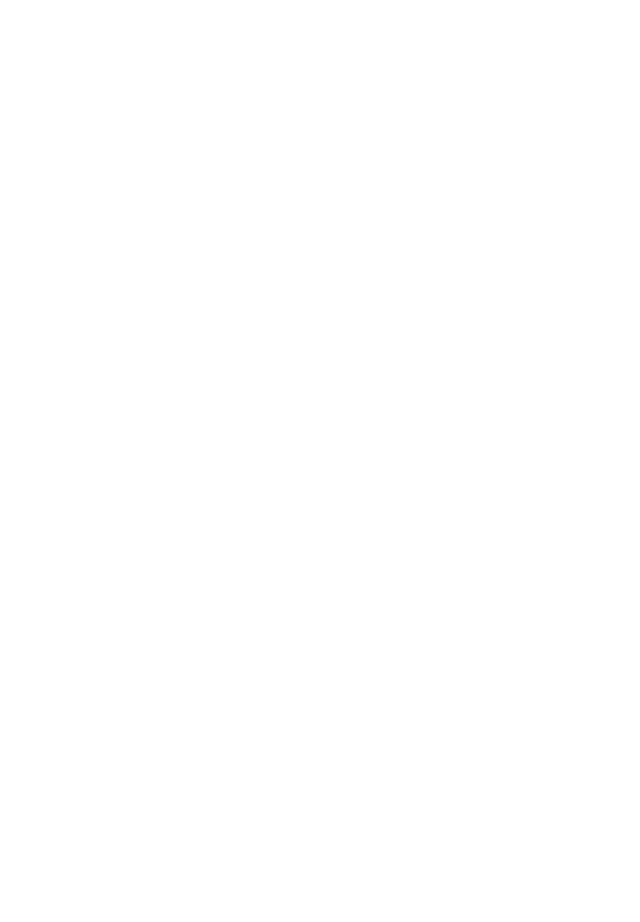
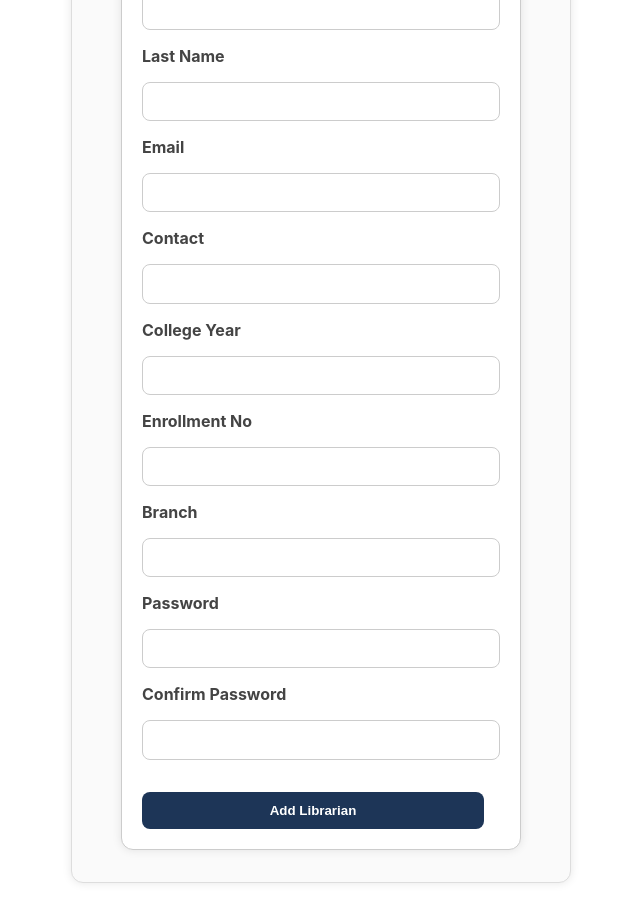
Before and after one commit to Poonam-dew/library-management-system, a React (Create React App) app: page /librarian/add-librarian in a window 1280 px wide. Before the commit this address had no page. Shown: the part 220-1142 px from the top of the page, without its empty margins (319-959 px from the left). Before the commit the page ends 800 px from the top, so only its background shows below. Built offline with nearby package versions, Linux system fonts and the light colour scheme.

Commit message:
addlibrarian and view all users created

```diff
--- a/src/App.js
+++ b/src/App.js
@@ -15,6 +15,7 @@ import ViewAllRequests from './Components/ViewAllRequests';
 import MyRequests from './Components/MyRequests';
 import MyIssuedBooks from './Components/MyIssuedBooks';
 import StudentProfile from './Components/StudentProfile';
+import AddLibrarianForm from './Components/AddLibrarianForm';
 
 
 
@@ -40,6 +41,8 @@ function App() {
         <Route path="/student/request" element={<MyRequests/>} />
          <Route path="/student/issued" element={<MyIssuedBooks/>} />
          <Route path="/student-profile" element={<StudentProfile/>} />
+          <Route path="/librarian/add-librarian" element={<AddLibrarianForm/>} />
+
 
       </Routes>
     </Router>
--- /dev/null
+++ b/src/Components/AddLibrarianForm.js
@@ -0,0 +1,107 @@
+// src/components/AddLibrarianForm.js
+import React, { useState } from 'react';
+import axios from 'axios';
+import '../styles/AddlibrarianForm.css';
+
+const AddLibrarianForm = () => {
+  const [formData, setFormData] = useState({
+    firstName: '',
+    lastName: '',
+    email: '',
+    contact: '',
+    password: '',
+    confirmPassword: '',
+    collegeYear: '',
+    enrollmentNo: '',
+    branch: '',
+  });
+
+  const [message, setMessage] = useState('');
+  const [error, setError] = useState('');
+
+  const handleChange = (e) => {
+    setFormData(prev => ({ ...prev, [e.target.name]: e.target.value }));
+  };
+
+  const handleSubmit = async (e) => {
+  e.preventDefault();
+  setMessage('');
+  setError('');
+
+  if (formData.password !== formData.confirmPassword) {
+    return setError('Passwords do not match');
+  }
+
+  try {
+    const token = localStorage.getItem('token');
+    const res = await axios.post('/api/librarian/add', {
+      ...formData,
+      role: 'librarian',
+    }, {
+      headers: {
+        Authorization: `Bearer ${token}`,
+      },
+    });
+
+    setMessage(res.data.message || 'Librarian added successfully');
+
+    // ✅ Reset form after success
+    setFormData({
+      firstName: '',
+      lastName: '',
+      email: '',
+      contact: '',
+      password: '',
+      confirmPassword: '',
+      collegeYear: '',
+      enrollmentNo: '',
+      branch: '',
+    });
+
+  } catch (err) {
+    setError(err.response?.data?.message || 'Failed to add librarian');
+  }
+};
+
+
+  return (
+    <div className="add-librarian-container">
+      <h2>Add New Librarian</h2>
+      <form onSubmit={handleSubmit} className="add-librarian-form">
+        <label>First Name</label>
+        <input type="text" name="firstName" required onChange={handleChange} />
+
+        <label>Last Name</label>
+        <input type="text" name="lastName" required onChange={handleChange} />
+
+        <label>Email</label>
+        <input type="email" name="email" required onChange={handleChange} />
+
+        <label>Contact</label>
+        <input type="text" name="contact" required onChange={handleChange} />
+
+        <label>College Year</label>
+        <input type="text" name="collegeYear" onChange={handleChange} />
+
+        <label>Enrollment No</label>
+        <input type="number" name="enrollmentNo" onChange={handleChange} />
+
+        <label>Branch</label>
+        <input type="text" name="branch" onChange={handleChange} />
+
+        <label>Password</label>
+        <input type="password" name="password" required onChange={handleChange} />
+
+        <label>Confirm Password</label>
+        <input type="password" name="confirmPassword" required onChange={handleChange} />
+
+        <button type="submit">Add Librarian</button>
+
+        {message && <p className="success">{message}</p>}
+        {error && <p className="error">{error}</p>}
+      </form>
+    </div>
+  );
+};
+
+export default AddLibrarianForm;
--- a/src/Components/ViewAllRequests.js
+++ b/src/Components/ViewAllRequests.js
@@ -120,7 +120,7 @@ const handleMarkReturned = async (id) => {
       <tr key={req._id}>
         <td>{req.book?.title}</td>
         <td>{req.book?.author}</td>
-        <td>{req.student?.name}</td>
+        <td>{req.student?.firstName} {req.student?.lastName}</td>
         <td>{req.student?.email}</td>
         <td>
           <span className={`status-label ${req.status}`}>
--- a/src/Components/ViewAllUsers.js
+++ b/src/Components/ViewAllUsers.js
@@ -5,6 +5,7 @@ import '../styles/ViewAllUsers.css';
 const ViewAllUsers = () => {
   const [users, setUsers] = useState([]);
   const [error, setError] = useState('');
+  const [roleFilter, setRoleFilter] = useState('all');
 
   useEffect(() => {
     fetchAllUsers();
@@ -14,9 +15,7 @@ const ViewAllUsers = () => {
     try {
       const token = localStorage.getItem('token');
       const res = await axios.get('/api/librarian/all-users', {
-        headers: {
-          Authorization: `Bearer ${token}`,
-        },
+        headers: { Authorization: `Bearer ${token}` },
       });
       setUsers(res.data);
     } catch {
@@ -24,12 +23,29 @@ const ViewAllUsers = () => {
     }
   };
 
+  const filteredUsers = roleFilter === 'all'
+    ? users
+    : users.filter((u) => u.role === roleFilter);
+
   return (
     <div className="view-all-container">
       <h2 className="view-all-title">All Registered Users</h2>
+
+      <div className="view-all-filters">
+        <label>Filter by Role:</label>
+        <select
+          value={roleFilter}
+          onChange={(e) => setRoleFilter(e.target.value)}
+        >
+          <option value="all">All</option>
+          <option value="student">Students</option>
+          <option value="librarian">Librarians</option>
+        </select>
+      </div>
+
       {error && <p className="view-all-error">{error}</p>}
 
-      {users.length === 0 ? (
+      {filteredUsers.length === 0 ? (
         <p className="view-all-message">No users found.</p>
       ) : (
         <table className="view-all-table">
@@ -44,7 +60,7 @@ const ViewAllUsers = () => {
             </tr>
           </thead>
           <tbody>
-            {users.map((u) => (
+            {filteredUsers.map((u) => (
               <tr key={u._id}>
                 <td>{u.firstName} {u.lastName}</td>
                 <td>{u.email}</td>
--- a/src/Pages/LibrarianDashboard.js
+++ b/src/Pages/LibrarianDashboard.js
@@ -54,6 +54,15 @@ const LibrarianDashboard = () => {
         </div>
       </div>
 
+       <div
+        className="collapsible-box"
+        onClick={() => navigate('/librarian/add-librarian')}
+      >
+        <div className="box-header">
+          <h3>Add Librarian</h3>
+        </div>
+      </div>
+
     </div>
   );
 };
--- /dev/null
+++ b/src/styles/AddlibrarianForm.css
@@ -0,0 +1,61 @@
+/* src/styles/AddLibrarianForm.css */
+.add-librarian-container {
+  max-width: 500px;
+  margin: 3rem auto;
+  padding: 2rem;
+  border: 1px solid #ddd;
+  border-radius: 12px;
+  background-color: #fafafa;
+  box-shadow: 0 0 10px rgba(0, 0, 0, 0.1);
+}
+
+.add-librarian-container h2 {
+  text-align: center;
+  margin-bottom: 1.5rem;
+  color: #1a1a1a;
+}
+
+.add-librarian-form {
+  display: flex;
+  flex-direction: column;
+  gap: 1rem;
+}
+
+.add-librarian-form label {
+  font-weight: bold;
+  color: #444;
+}
+
+.add-librarian-form input {
+  padding: 0.6rem;
+  border-radius: 8px;
+  border: 1px solid #ccc;
+  font-size: 1rem;
+}
+
+.add-librarian-form button {
+  margin-top: 1rem;
+  padding: 0.7rem;
+  background-color: #1d3557;
+  color: white;
+  border: none;
+  border-radius: 8px;
+  cursor: pointer;
+  font-weight: bold;
+}
+
+.add-librarian-form button:hover {
+  background-color: #457b9d;
+}
+
+.success {
+  color: green;
+  margin-top: 0.5rem;
+  text-align: center;
+}
+
+.error {
+  color: red;
+  margin-top: 0.5rem;
+  text-align: center;
+}
--- a/src/styles/ViewAllUsers.css
+++ b/src/styles/ViewAllUsers.css
@@ -1,38 +1,50 @@
 .view-all-container {
-  padding: 20px;
+  padding: 2rem;
+  max-width: 1100px;
+  margin: auto;
 }
 
 .view-all-title {
-  font-size: 1.5rem;
-  margin-bottom: 20px;
+  text-align: center;
+  margin-bottom: 1rem;
+  color: #1d3557;
+}
+
+.view-all-filters {
+  display: flex;
+  justify-content: flex-end;
+  margin-bottom: 1rem;
+  gap: 1rem;
+}
+
+.view-all-filters label {
+  font-weight: bold;
+}
+
+.view-all-table {
+  width: 100%;
+  border-collapse: collapse;
+  margin-top: 1rem;
+}
+
+.view-all-table th, .view-all-table td {
+  padding: 0.75rem;
+  border: 1px solid #ddd;
+  text-align: left;
+}
+
+.view-all-table th {
+  background-color: #f1f1f1;
   color: #333;
 }
 
 .view-all-error {
   color: red;
+  text-align: center;
 }
 
 .view-all-message {
-  font-size: 1rem;
-  color: gray;
+  text-align: center;
+  font-size: 1.1rem;
+  margin-top: 2rem;
 }
-
-.view-all-table {
-  width: 100%;
-  border-collapse: collapse;
-}
-
-.view-all-table th,
-.view-all-table td {
-  border: 1px solid #ccc;
-  padding: 10px;
-  text-align: left;
-}
-
-.view-all-table th {
-  background-color: #f5f5f5;
-}
-
-.view-all-table tr:nth-child(even) {
-  background-color: #f9f9f9;
-}
```
Also changed, not shown: 2 other files (tests, documents, lock files or other folders).
